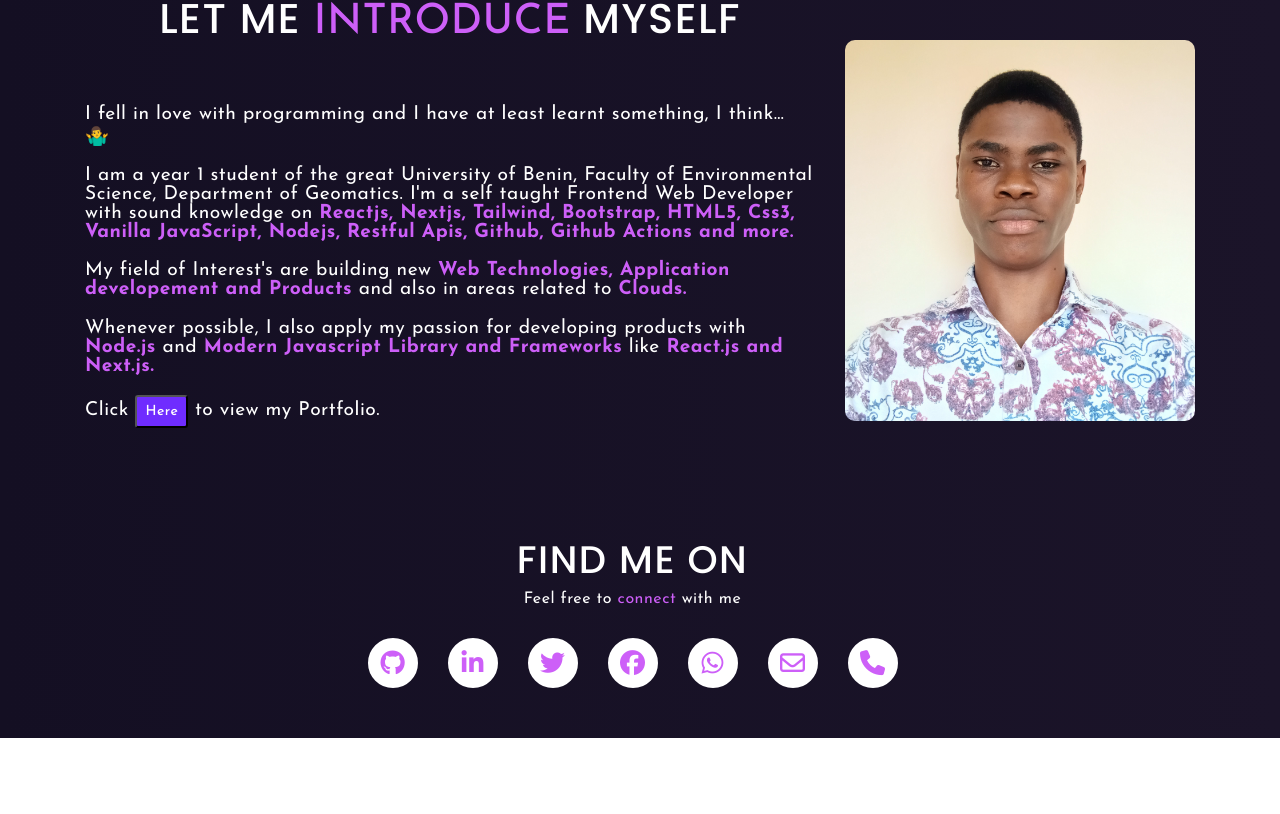
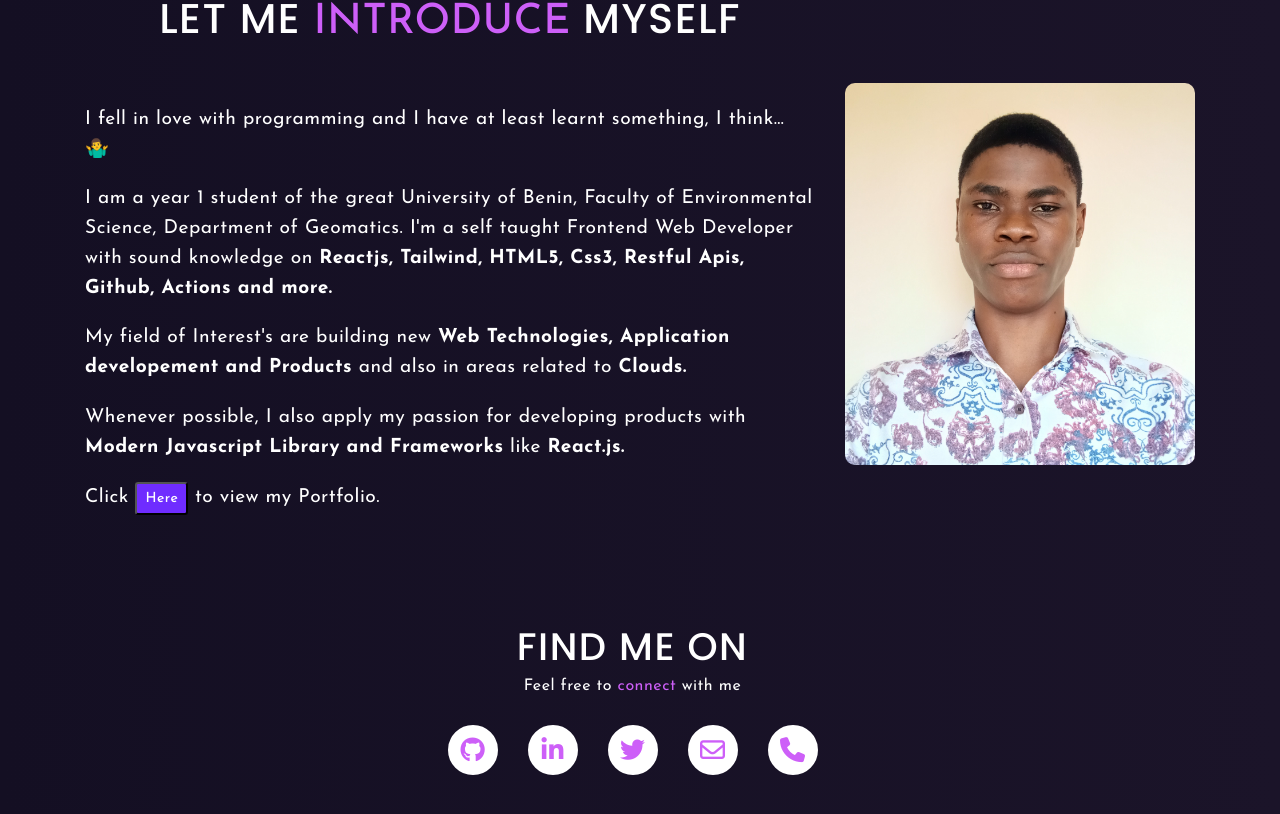
Before and after one commit to anointedosara/my-portfolio, a React (Create React App) app: page / in a window 1280 px wide. Shown: the part 786-1600 px from the top of the page. Before the commit the page ends 1524 px from the top, so only its background shows below. Built offline with nearby package versions, Linux system fonts and the light colour scheme.

Commit message:
first commit

```diff
--- a/src/Pages/About.js
+++ b/src/Pages/About.js
@@ -17,14 +17,13 @@ function About() {
     <div className='about'>
       <div className='about-section1'>
         <div className='about-info'>
-          <h1>Know Who <b>I'M</b></h1>
+          <h1>Know Who <b style={{color: '#cd5ff8'}}>I'M</b></h1>
           <div>
-            <p>Hi Everyone, I am <b>Anointed Osara</b> from <b>Edo State, Nigeria.</b><br />
-            I am a Full Stack Javascript Developer.<br /><br />
+            <p>Hi Everyone, I am <b style={{color: '#cd5ff8'}}>Anointed Osara</b> from <b>Edo State, Nigeria.</b><br />
+            I am a Front-End Web Developer.<br /><br />
             Apart from coding, some other activities that I love to do!</p>
             <ul>
               <li><i className="fa-regular fa-hand-point-right"></i> Playing Games</li>
-              <li><i className="fa-regular fa-hand-point-right"></i> Writting Tech Blogs</li>
               <li><i className="fa-regular fa-hand-point-right"></i> Watching Movies and Web Series</li>
             </ul>
             <blockquote>"The world rewards you for value provided, not time spent."</blockquote>
@@ -43,7 +42,7 @@ function About() {
           {
             data?.map(item =>
               <div className='skill'>
-                <img src={item.image} alt="" />
+                <img src={item?.image} alt="" />
                 <h4>{item?.skill}</h4>
                 <div></div>
                 <p>{item?.speech}</p>
--- a/src/Pages/Home.js
+++ b/src/Pages/Home.js
@@ -33,11 +33,10 @@ function Home() {
           <div>
             <p>I fell in love with programming and I have at least learnt something, I think… 🤷‍♂️</p>
             <p>I am a year 1 student of the great University of Benin, Faculty of Environmental Science, Department of Geomatics.
-               I'm a self taught Frontend Web Developer with sound knowledge on <b>Reactjs, Nextjs,
-                Tailwind, Bootstrap, HTML5, Css3, Vanilla JavaScript, Nodejs, Restful Apis, Github,
-                  Github Actions and more.</b></p>
+               I'm a self taught Frontend Web Developer with sound knowledge on <b>Reactjs,
+                Tailwind, HTML5, Css3, Restful Apis, Github,  Actions and more.</b></p>
             <p>My field of Interest's are building new <b>Web Technologies, Application developement and Products</b> and also in areas related to <b>Clouds.</b></p>
-            <p>Whenever possible, I also apply my passion for developing products with <b>Node.js</b> and <b>Modern Javascript Library and Frameworks</b> like <b>React.js and Next.js.</b></p>
+            <p>Whenever possible, I also apply my passion for developing products with <b>Modern Javascript Library and Frameworks</b> like <b>React.js.</b></p>
             <p>Click <Link to='/projects'><button className='btn'>Here</button></Link> to view my Portfolio.</p>
           </div>
         </div>
@@ -53,8 +52,6 @@ function Home() {
           <div><a href="https://github.com/anointedosara" target='_blank' rel="noreferrer"><i className="fa-brands fa-github"></i></a></div>
           <div><a href="https://www.linkedin.com/in/anointed-osara-34313b23a" target='_blank' rel="noreferrer"><i className="fa-brands fa-linkedin-in"></i></a></div>
           <div><a href="https://twitter.com/OsaraAnointed?t=VR6QJnhafSghm1946wJKUw&s=09" target='_blank' rel="noreferrer"><i className="fa-brands fa-twitter"></i></a></div>
-          <div><a href="https://www.facebook.com/anointed.osara" target='_blank' rel="noreferrer"><i className="fa-brands fa-facebook"></i></a></div>
-          <div><a href="https://wa.me/qr/KJVGYX2DKEDKM1" target='_blank' rel="noreferrer"><i className="fa-brands fa-whatsapp"></i></a></div>
           <div><a href="mailto:anointedosara@gmail.com?subject=Getting in touch with Wisdom from Website"><i className="fa-regular fa-envelope"></i></a></div>
           <div><a href="tel:08139950502"><i className="fa-solid fa-phone"></i></a></div>
         </div>
--- a/src/Pages/Projects.js
+++ b/src/Pages/Projects.js
@@ -8,6 +8,9 @@ function Projects() {
       window.scroll(0, 0);
     })
   }
+
+  const data = portfolioData.filter(data => data.id < 11)
+
   useEffect(() => {
     window.scroll(0, 0);
     handleLoad()
@@ -19,15 +22,15 @@ function Projects() {
         <p>Here are a few projects I've worked on recently.</p>
         <div className='my-projects'>
           {
-            portfolioData?.map(data =>
-            <div key={data.id} className='project'>
-              <img src={data.img} alt="" />
+            data?.map(item =>
+            <div key={item?.id} className='project'>
+              <img src={item?.img} alt="" />
               <div>
-                <h4>{data.title}</h4>
-                <p>{data.writeup}</p>
+                <h4>{item?.title}</h4>
+                <p>{item?.writeup}</p>
                 <div className='links'>
-                  <a href={data.project} target='_blank' rel="noreferrer"><button><i className="fa-solid fa-arrow-up-right-from-square"></i> View Project</button></a>
-                  <a href={data.site} target='_blank' rel="noreferrer"><button><i className="fa-solid fa-arrow-up-right-from-square"></i> Live</button></a>
+                  <a href={item?.project} target='_blank' rel="noreferrer"><button><i className="fa-solid fa-arrow-up-right-from-square"></i> View Project</button></a>
+                  <a href={item?.site} target='_blank' rel="noreferrer"><button><i className="fa-solid fa-arrow-up-right-from-square"></i> Live</button></a>
                 </div>
               </div>
             </div>)
--- a/src/about.css
+++ b/src/about.css
@@ -31,7 +31,7 @@
 }
 
 .about-info b {
-    color: #cd5ff8;
+    color: white;
 }
 
 .about-info p {
@@ -52,6 +52,7 @@
 
 .about-info ul li {
     padding: 5px;
+    line-height: 30px;
 }
 
 blockquote {
@@ -61,12 +62,14 @@ blockquote {
     padding: 0;
     text-align: center;
     font-weight: 500;
+    line-height: 30px;
 }
 
 .about span {
     color: rgb(155, 126, 172);
     font-size: 16px;
     font-weight: 500;
+    line-height: 30px;
 }
 
 .info-img {
@@ -94,6 +97,7 @@ blockquote {
 .service p {
     font-size: 16px;
     margin: 0 0 16px;
+    line-height: 30px;
 }
 
 .service b {
--- a/src/home.css
+++ b/src/home.css
@@ -112,7 +112,8 @@ h2 {
     color: #fff;
     padding: 50px 15px 20px 15px;
     font-size: 19.2px;
-    width: calc(100% - 380px)
+    width: calc(100% - 380px);
+    line-height: 30px !important;
 }
 
 .introduction-text a {
@@ -137,7 +138,7 @@ h2 {
 }
 
 .introduction-text b {
-    color: #cd5ff8;
+    color: white;
 }
 
 .my-img {
@@ -256,27 +257,19 @@ h2 {
         margin: 0;
         padding: 0;
     }
-
     .introduction-text h1 {
         font-size: 41.6px !important;
         margin: 0 0 8px 0 !important;
         padding: 0 !important;
         text-align: center;
     }
-
     .introduction-text span {
         color: #cd5ff8;
     }
-
     .introduction-text div {
         padding: 30px 0 0 0;
         margin: 0 0 16px 0;
     }
-
-    .introduction-text b {
-        color: #cd5ff8;
-    }
-
     .my-img {
         width: 60%;
         padding: 50px 15px 20px 15px;
--- a/src/projects.css
+++ b/src/projects.css
@@ -20,6 +20,7 @@
     font-size: 16px;
     margin: 0 0 16px;
     text-align: center;
+    line-height: 30px;
 }
 
 .projects b {
@@ -65,7 +66,7 @@
     text-align: center;
     font-size: 16px;
     margin-bottom: 30px;
-    line-height: 25px;
+    line-height: 30px;
 }
 
 .project div {
@@ -143,13 +144,12 @@
         margin: 0 0 30px 0;
     }
     .project {
-        width: 80%;
+        width: 90%;
         margin: 70px 0 30px 0px;
     }
 }
 @media screen and (max-width: 375px) {
     .project {
-        width: 90%;
         margin: 30px 0px;
     }
     .projects h1 {
```
